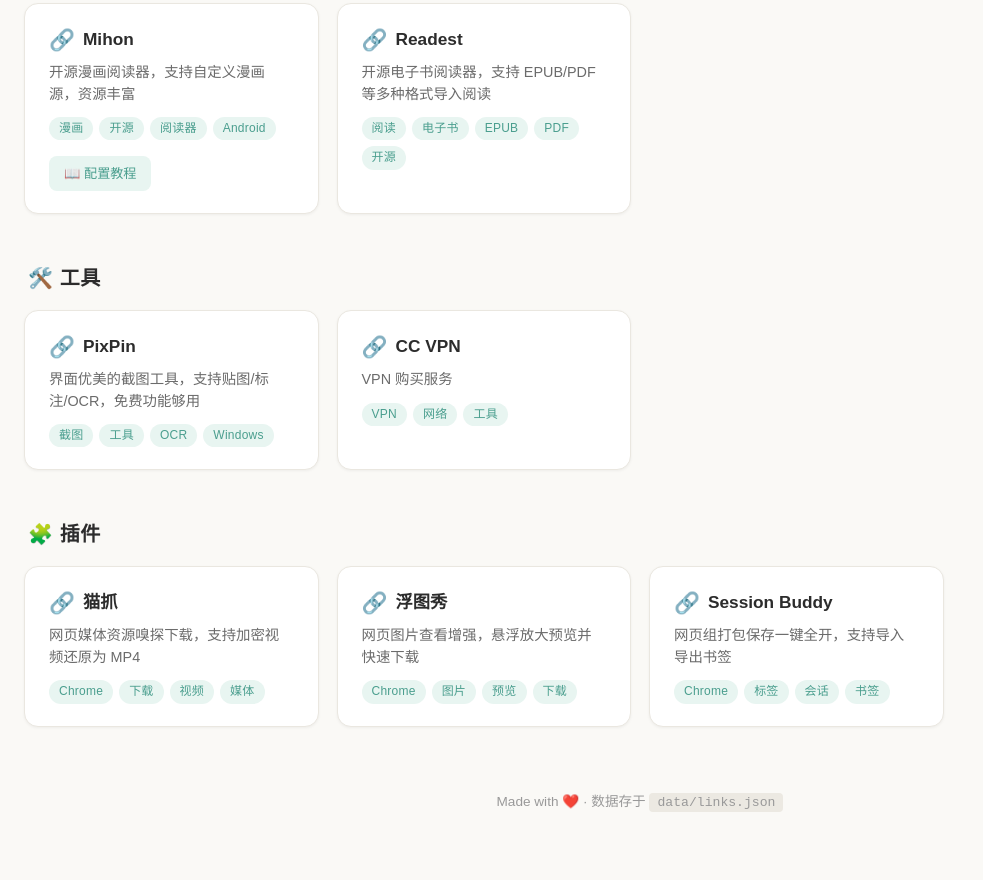
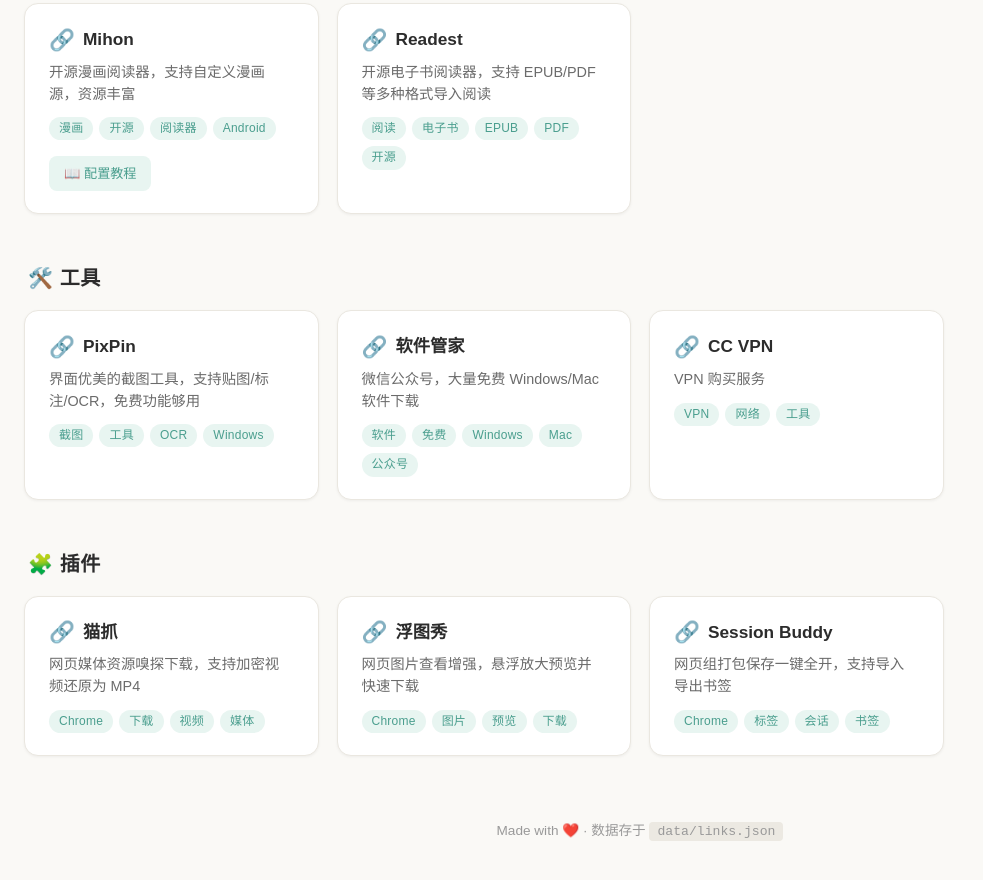
Before and after one commit to cymbj666/nav, a plain HTML site: page index.html in a window 1280 px wide. Shown: the part 1241-2121 px from the top of the page, without its empty margins (0-983 px from the left). Before the commit the page ends 2094 px from the top, so only its background shows below. Drawn offline with nearby package versions, Linux system fonts and the light colour scheme; a small style sheet from the web is missing.

Commit message:
➕ 新增软件管家微信公众号

````diff
--- a/index.html
+++ b/index.html
@@ -79,6 +79,7 @@
       {"name": "Mihon", "url": "https://github.com/mihonapp/mihon", "category": "📖 阅读", "description": "开源漫画阅读器，支持自定义漫画源，资源丰富", "tags": ["漫画", "开源", "阅读器", "Android"], "icon": "", "extraButton": {"label": "📖 配置教程", "content": "# Mihon 配置教程\n\n## 第一步：安装\n\n前往 [GitHub Releases](https://github.com/mihonapp/mihon/releases) 下载最新 `.apk` 文件并安装。\n\n## 第二步：添加漫画源\n\n1. 打开 Mihon，点击 **浏览** → **插件** → **插件仓库** → **添加**\n2. 输入插件仓库地址（分别添加下面两个，覆盖大部分常用源）：\n\n```\nhttps://raw.githubusercontent.com/keiyoushi/extensions/repo/index.min.json\n```\n\n```\nhttps://raw.githubusercontent.com/LittleSurvival/copymanga-copy20/repo/index.min.json\n```\n\n3. 仍在 **插件** 页面，点击右上角 **···** → 筛选语言为 **中文**\n4. 选择需要的源，点击下载。推荐安装以下源：\n\n- 漫画柜\n- 哔咔漫画\n- 禁漫天堂\n- 拷贝漫画\n- Komiic\n\n5. 安装完成后，如有提示请手动点击 **信任**\n\n## 第三步：阅读漫画\n\n1. 返回 **浏览** → **图源**，点击对应源即可进入漫画列表\n2. 点击漫画可下载或添加到书架\n\n> 💡 源地址可能随时间失效，如无法加载请自行搜索最新仓库地址"}},
       {"name": "Readest", "url": "https://readest.com/zh", "category": "📖 阅读", "description": "开源电子书阅读器，支持 EPUB/PDF 等多种格式导入阅读", "tags": ["阅读", "电子书", "EPUB", "PDF", "开源"], "icon": ""},
       {"name": "PixPin", "url": "https://pixpin.cn/", "category": "🛠️ 工具", "description": "界面优美的截图工具，支持贴图/标注/OCR，免费功能够用", "tags": ["截图", "工具", "OCR", "Windows"], "icon": ""},
+      {"name": "软件管家", "url": "https://mp.weixin.qq.com/s/KeeURBqcaS-OyTCKBcEXcA", "category": "🛠️ 工具", "description": "微信公众号，大量免费 Windows/Mac 软件下载", "tags": ["软件", "免费", "Windows", "Mac", "公众号"], "icon": ""},
       {"name": "CC VPN", "url": "https://cc.ure.lol/", "category": "🛠️ 工具", "description": "VPN 购买服务", "tags": ["VPN", "网络", "工具"], "icon": ""},
       {"name": "猫抓", "url": "https://chromewebstore.google.com/detail/%E7%8C%AB%E6%8A%93/jfedfbgedapdagkghmgibemcoggfppbb", "category": "🧩 插件", "description": "网页媒体资源嗅探下载，支持加密视频还原为 MP4", "tags": ["Chrome", "下载", "视频", "媒体"], "icon": ""},
       {"name": "浮图秀", "url": "https://chromewebstore.google.com/detail/%E6%B5%AE%E5%9B%BE%E7%A7%80/mgpdnhlllbpncjpgokgfogidhoegebod", "category": "🧩 插件", "description": "网页图片查看增强，悬浮放大预览并快速下载", "tags": ["Chrome", "图片", "预览", "下载"], "icon": ""},
````
